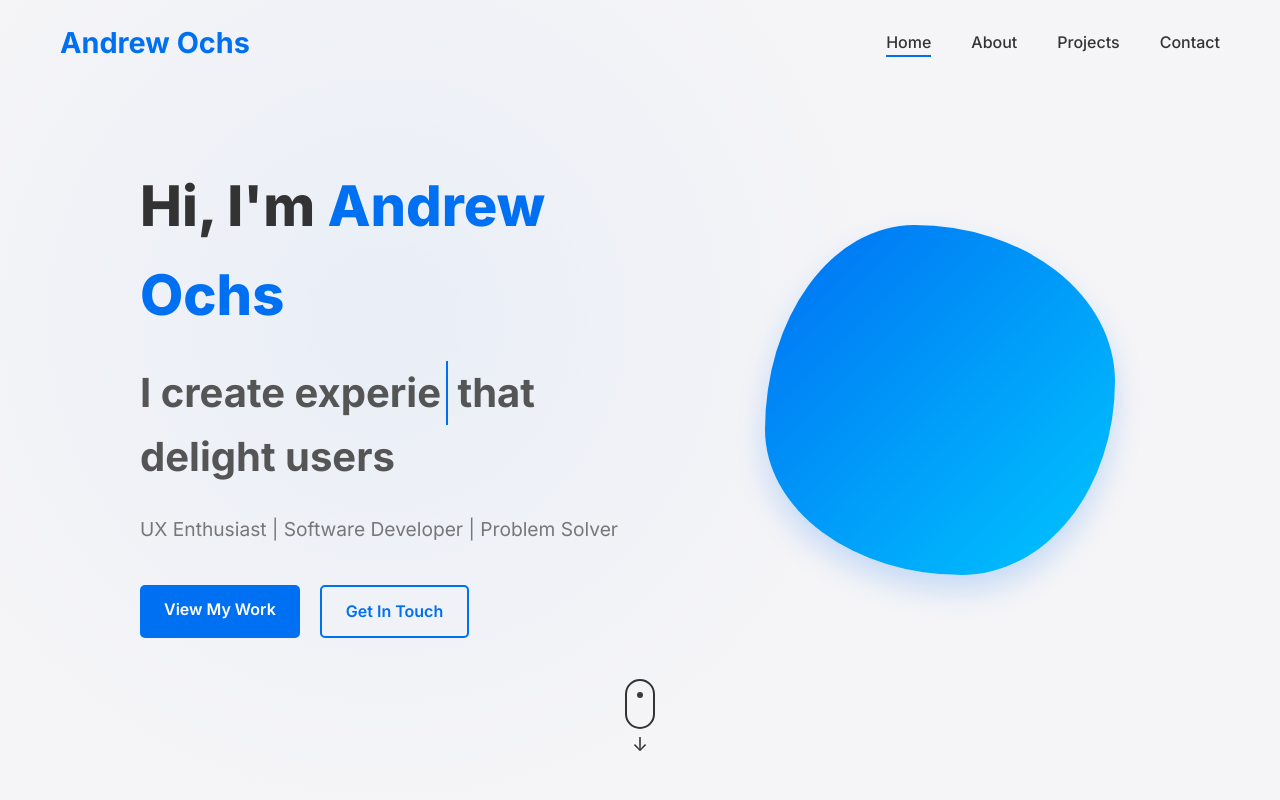
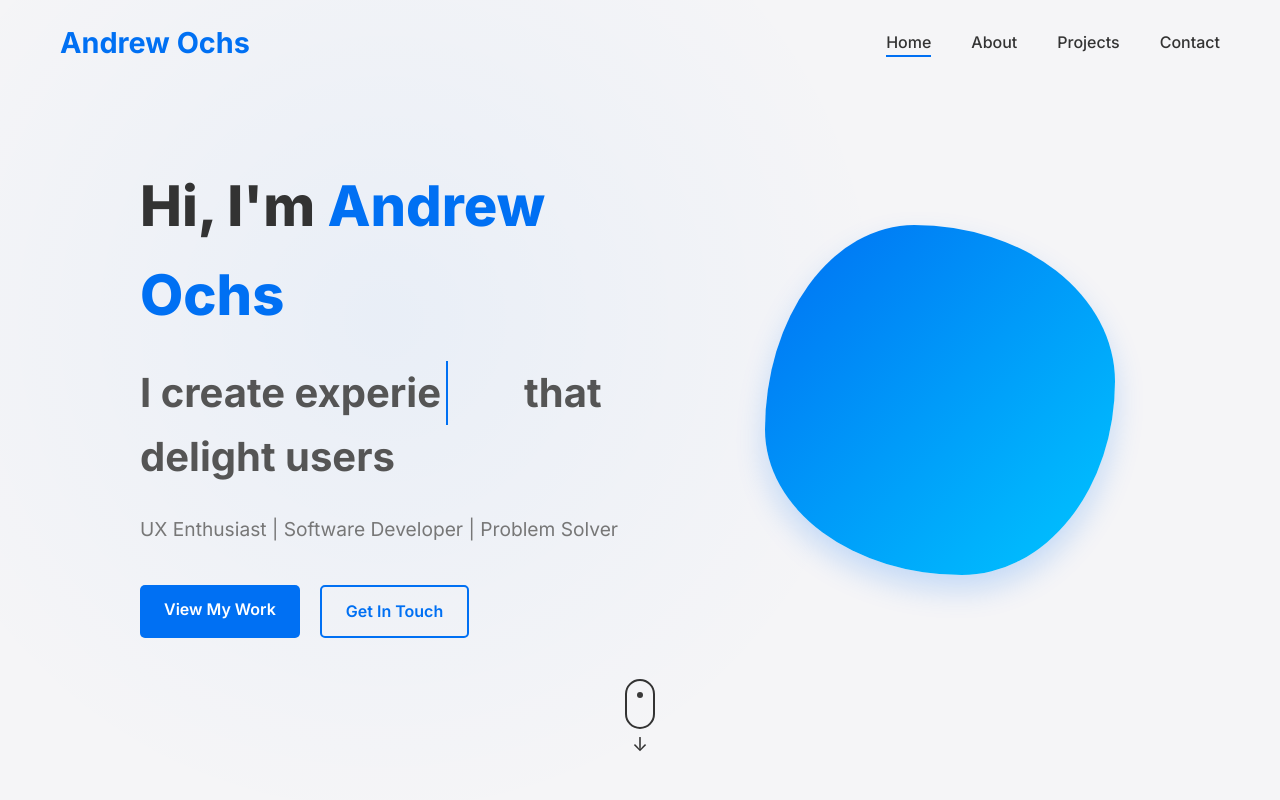
Before and after one commit to AndrewOchs/web-portfolio, a React (Vite) app: page / in a window 1280 px wide. Shown: the top 800 px of the page. Built offline with nearby package versions, Linux system fonts and the light colour scheme.

Commit message:
hero test

```diff
--- a/src/components/Hero.css
+++ b/src/components/Hero.css
@@ -58,6 +58,16 @@
     display: inline-block;
     min-height: 1.6em;
     vertical-align: top;
+    position: relative;
+    min-width: 220px;
+    text-align: left;
+  }
+
+  .typewriter {
+    position: absolute;
+    white-space: nowrap;
+    border-right: 2px solid #0070f3;
+    padding-right: 5px;
   }
 
   .hero-content p {
@@ -289,7 +299,7 @@
 
     .typewriter-container {
       min-height: 1.4em;
-      min-width: 100px;
+      min-width: 120px;
       position: relative;
     }
 
```
